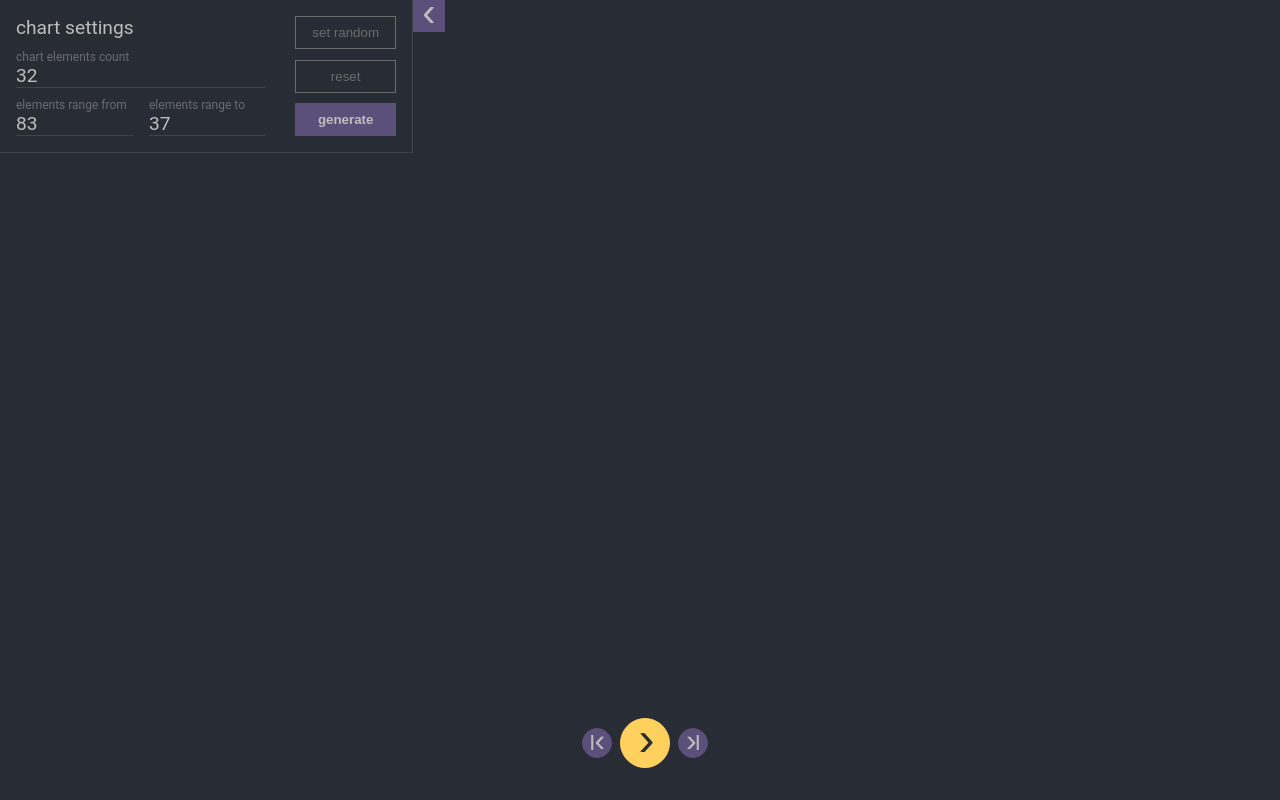
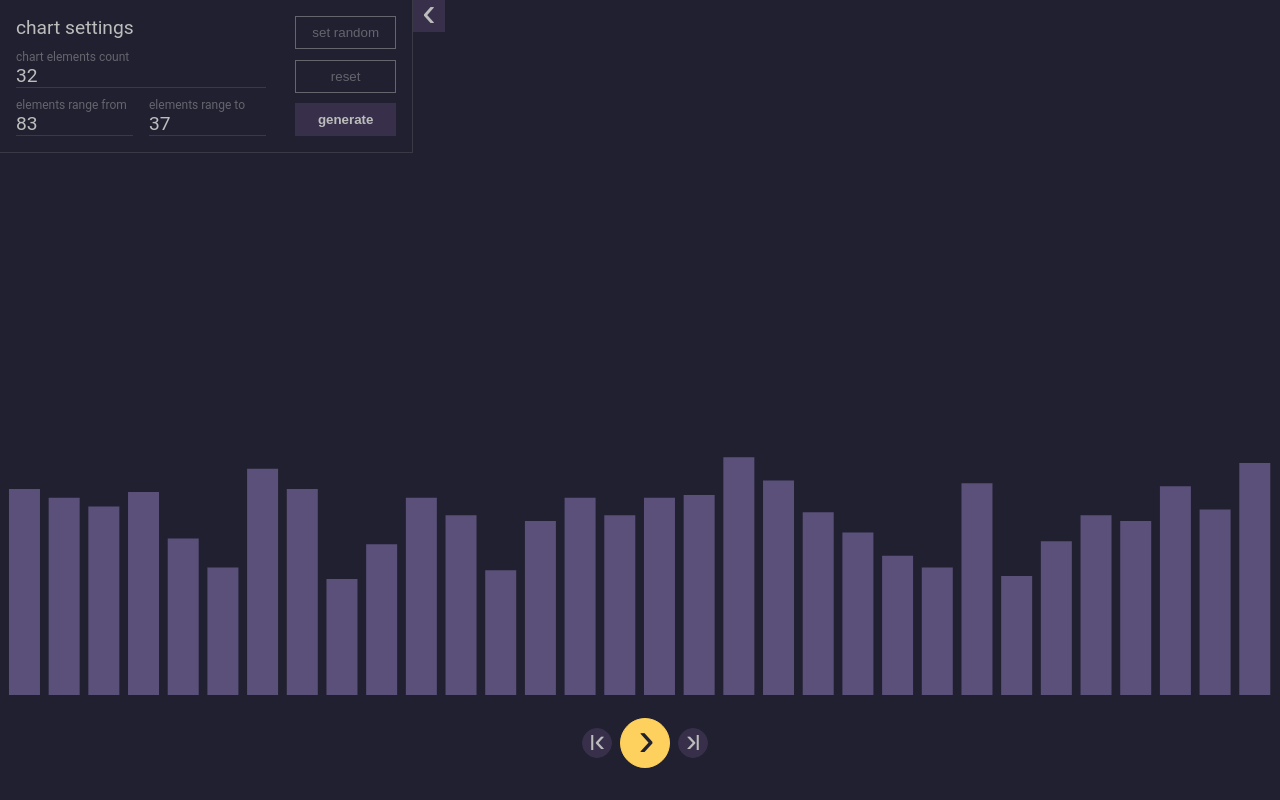
Before and after one commit to luszczka/sort-algorithm, a React (Create React App) app: page / in a window 1280 px wide. Both pictures are taken after a click on the button "set random". Built offline with nearby package versions, Linux system fonts and the light colour scheme.

Commit message:
chart adjustments, color set

```diff
--- a/src/App.css
+++ b/src/App.css
@@ -1,5 +1,5 @@
 .app {
-  background-color: #282c34;
+  background-color: #202030;
   display: flex;
   flex-direction: column;
   flex-wrap: wrap;
--- a/src/components/Button/Button.styles.tsx
+++ b/src/components/Button/Button.styles.tsx
@@ -17,8 +17,8 @@ const StyledButton = styled.button<{ variant: string }>`
   ${({ variant }) =>
     variant === "primary" &&
     css`
-      background: ${(props) => props.theme.colors.main};
-      border-color: ${(props) => props.theme.colors.main};
+      background: ${(props) => props.theme.colors.main_dark};
+      border-color: ${(props) => props.theme.colors.main_dark};
       color: ${(props) => props.theme.colors.white};
       font-weight: 600;
 
--- a/src/components/ControlsPanel/ControlsPanel.styled.tsx
+++ b/src/components/ControlsPanel/ControlsPanel.styled.tsx
@@ -32,16 +32,16 @@ const StyledControlsButton = styled.button<{ variant: string }>`
   }
 
   &:hover {
-    background: ${(props) => props.theme.colors.main};
-    border-color: ${(props) => props.theme.colors.main};
+    background: ${(props) => props.theme.colors.main_dark};
+    border-color: ${(props) => props.theme.colors.main_dark};
     color: ${(props) => props.theme.colors.white};
   }
 
   ${({ variant }) =>
     variant === "small" &&
     css`
-      background: ${(props) => props.theme.colors.main};
-      border-color: ${(props) => props.theme.colors.main};
+      background: ${(props) => props.theme.colors.main_dark};
+      border-color: ${(props) => props.theme.colors.main_dark};
       color: ${(props) => props.theme.colors.white};
       font-size: 1rem;
       font-weight: 600;
--- a/src/components/Dashboard/Dashboard.styled.tsx
+++ b/src/components/Dashboard/Dashboard.styled.tsx
@@ -49,10 +49,23 @@ const StyledSettingsBoardWrapper = styled.div<{ isSettingsOpen: boolean }>`
 `;
 
 const StyledChartWrapper = styled.div`
-  align-items: "center";
-  display: "flex";
-  width: "100%";
+  align-items: center;
+  display: flex;
+  justify-content: center;
+  width: 100%;
+
+  /* & path:hover {
+    fill: ${(props) => props.theme.colors.main_second};
+  } */
 `;
+
+StyledChartWrapper.defaultProps = {
+  theme: {
+    colors,
+    fontSizes,
+    spacing,
+  },
+};
 
 StyledDashboardWrapper.defaultProps = {
   theme: {
--- a/src/components/Dashboard/Dashboard.tsx
+++ b/src/components/Dashboard/Dashboard.tsx
@@ -1,7 +1,7 @@
 import { ChangeEvent, useState } from "react";
 import { getRandomNumberInRange } from "../../utils/getRandomNumberInRange";
 import { quickSort } from "../../utils/quickSort";
-import { BarChart, Bar, ResponsiveContainer } from "recharts";
+import { BarChart, Bar, ResponsiveContainer, Legend, Tooltip } from "recharts";
 
 import {
   StyledChartWrapper,
@@ -50,11 +50,23 @@ export const Dashboard = () => {
   };
 
   const onRandomClick = () => {
+    const randomChartSize = getRandomNumberInRange({ max: 100, min: 1 });
+    const randomMaxRange = getRandomNumberInRange({ max: 100, min: 1 });
+    const randomMinRange = getRandomNumberInRange({ max: 100, min: 1 });
+
     setChartOptions({
-      chartSize: getRandomNumberInRange({ max: 100, min: 1 }),
-      maxRange: getRandomNumberInRange({ max: 100, min: 1 }),
-      minRange: getRandomNumberInRange({ max: 100, min: 1 }),
+      chartSize: randomChartSize,
+      maxRange: randomMaxRange,
+      minRange: randomMinRange,
     });
+
+    setChartValues(
+      getChartValues({
+        chartSize: randomChartSize,
+        maxRange: randomMaxRange,
+        minRange: randomMinRange,
+      })
+    );
   };
 
   const onResetClick = () => {
@@ -91,8 +103,16 @@ export const Dashboard = () => {
       <Expander isSettingsOpen={isSettingsOpen} onClick={onExpanderClick} />
       {chartValues && (
         <StyledChartWrapper>
-          <ResponsiveContainer minWidth={100} minHeight={100}>
-            <BarChart data={chartValues}>
+          <ResponsiveContainer
+            height={isSettingsOpen ? 300 : 600}
+            width={"100%"}
+          >
+            <BarChart
+              // height={isSettingsOpen ? 280 : 600}
+              // width={400}
+              data={chartValues}
+            >
+              <Tooltip />
               <Bar dataKey="value" fill="#5b507a" />
             </BarChart>
           </ResponsiveContainer>
--- a/src/components/Expander/Expander.styled.tsx
+++ b/src/components/Expander/Expander.styled.tsx
@@ -3,7 +3,7 @@ import { colors, fontSizes, spacing } from "../../theme/theme";
 
 const StyledExpanderWrapper = styled.button<{ isSettingsOpen: boolean }>`
   align-items: center;
-  background: ${(props) => props.theme.colors.main};
+  background: ${(props) => props.theme.colors.main_dark};
   border: none;
   bottom: -32px;
   color: ${(props) => props.theme.colors.white};
@@ -18,6 +18,7 @@ const StyledExpanderWrapper = styled.button<{ isSettingsOpen: boolean }>`
   top: 0;
   transition: top 0.4s ease;
   width: 2rem;
+  z-index: 100;
 
   & span {
     height: 0.5rem;
--- a/src/theme/theme.ts
+++ b/src/theme/theme.ts
@@ -1,12 +1,7 @@
-/* :root {
-  --background: "#282c34",
-  --main: "#5b507a",
-  --white: "#bdbdbd",
-} */
-
 const colors = {
-  background: "#282c34",
+  background: "#202030",
   main: "#5b507a",
+  main_dark: "#38304b",
   main_second: "#FED05D",
   white: "#bdbdbd",
   white_20: "#bdbdbd2a",
```
